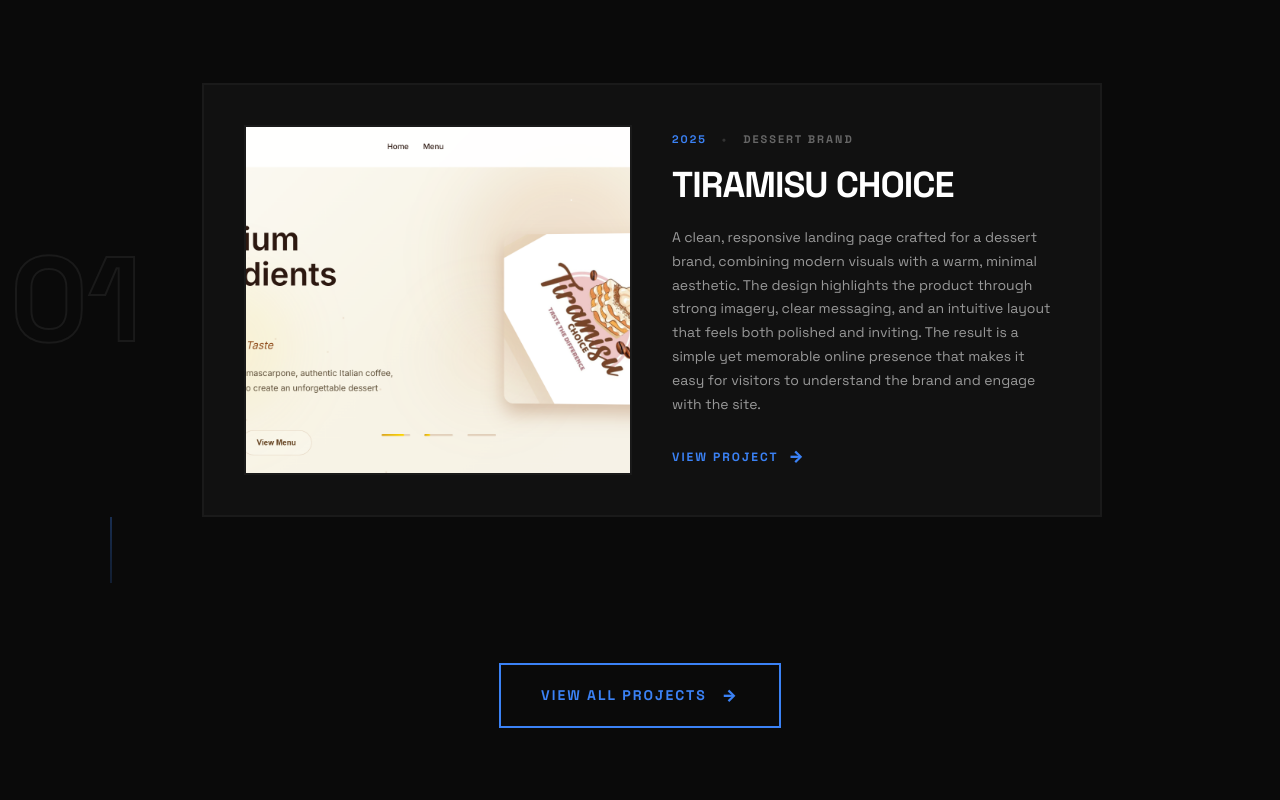
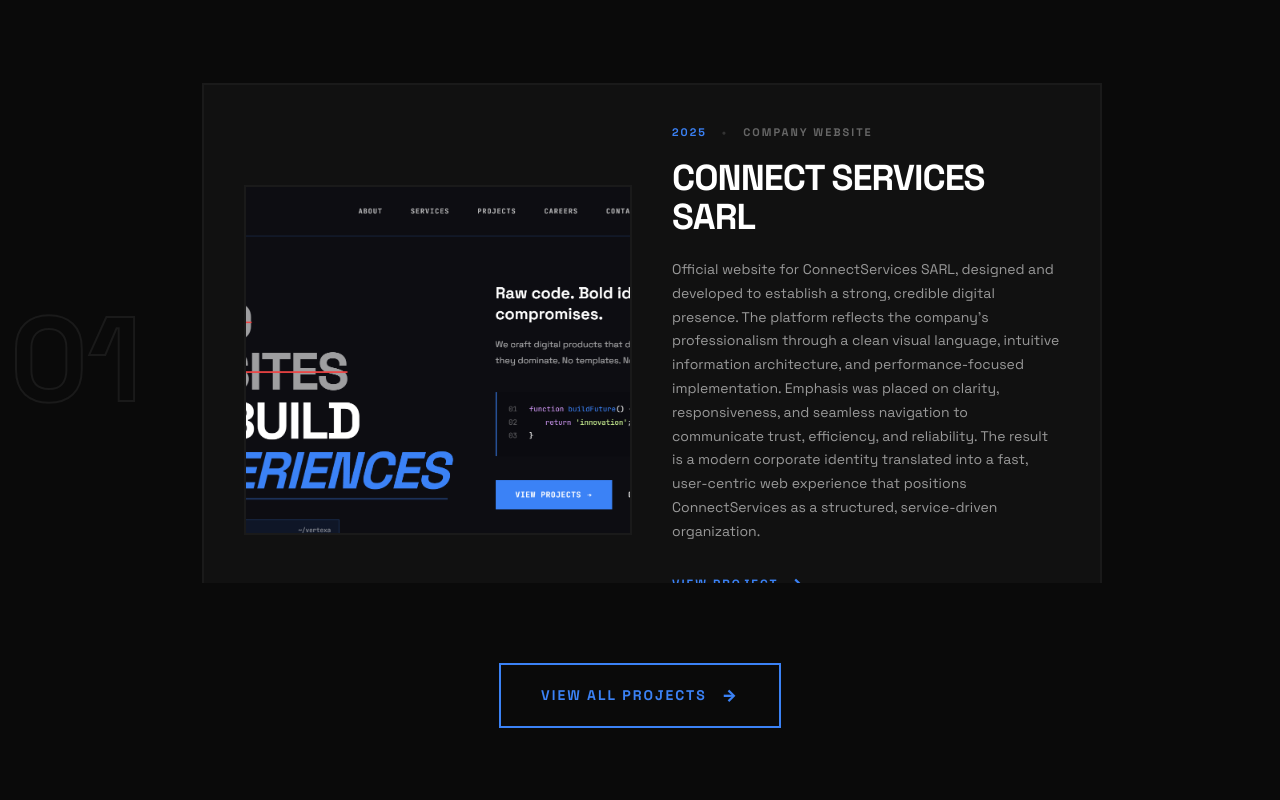
Before and after one commit to hania-cs/Vertexa-Digital-Studios, a React (Vite) app: page / in a window 1280 px wide. Shown: the part 3380-4180 px from the top of the page. Built offline with nearby package versions, Linux system fonts and the light colour scheme.

Commit message:
fix links

```diff
--- a/src/components/Projects.jsx
+++ b/src/components/Projects.jsx
@@ -7,6 +7,24 @@
   const [scrollProgress, setScrollProgress] = useState(0)
 
   const projects = [
+    {
+      title: "Connect Services SARL",
+      client: "Company Website",
+      year: "2025",
+      description:
+        "Official website for ConnectServices SARL, designed and developed to establish a strong, credible digital presence. The platform reflects the company’s professionalism through a clean visual language, intuitive information architecture, and performance-focused implementation. Emphasis was placed on clarity, responsiveness, and seamless navigation to communicate trust, efficiency, and reliability. The result is a modern corporate identity translated into a fast, user-centric web experience that positions ConnectServices as a structured, service-driven organization.",
+      link: "https://www.connect-services.me/",
+      image: "/ver.png",
+    },
+    {
+      title: "Crispy Time",
+      client: "Restaurant",
+      year: "2025",
+      description:
+        "A modern, high-impact website concept designed to showcase strong branding, engaging UI, and conversion-focused layout for a food business. The experience emphasizes bold visuals, clear hierarchy, smooth interactions, and full responsiveness to demonstrate how a casual dining brand can be presented with clarity and personality. Performance and usability were prioritized to ensure fast load times and an intuitive customer journey. This project is a design mockup created to showcase our web design and development capabilities; we are not affiliated with the business.",
+      link: "https://crispy-time.vercel.app/",
+      image: "/crispy.png",
+    },
     {
       title: "Tiramisu Choice",
       client: "Dessert Brand ",
```
Also changed, not shown: public/crispy.png (added), public/ver.png (added).
